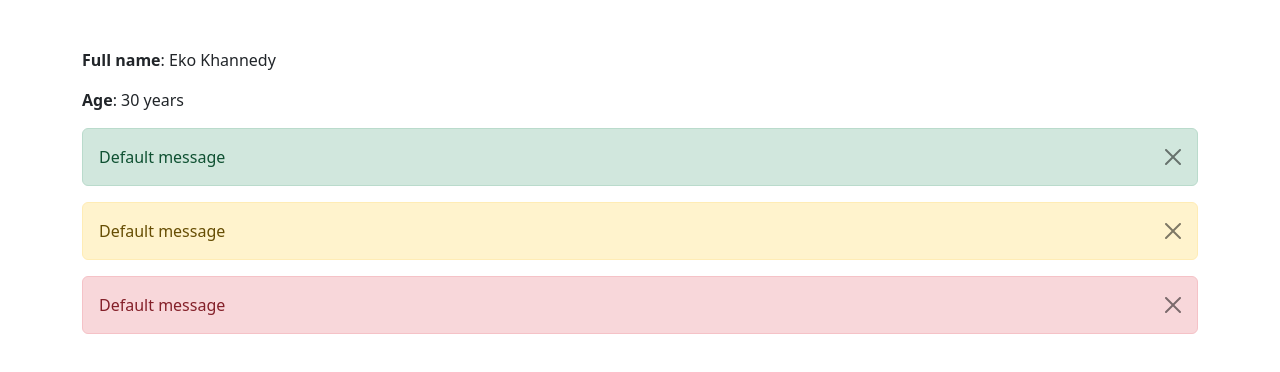
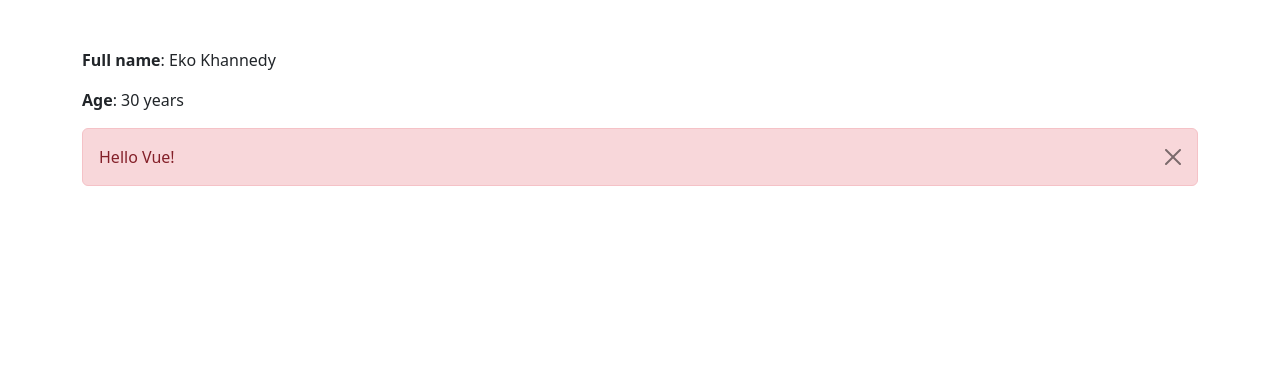
Before and after one commit to Ardhiityo/VueJS-3-Mastery-BWA, a Vue app in the folder bekerja dengan komponen/: page / in a window 1280 px wide. Shown: the top 372 px of the page. Built offline with nearby package versions, Linux system fonts and the light colour scheme.

Commit message:
Emisi Event dan Mendengarkan Event

```diff
--- a/bekerja dengan komponen/src/App.vue
+++ b/bekerja dengan komponen/src/App.vue
@@ -49,6 +49,8 @@ export default {
     <Person first-name="Eko" last-name="Khannedy" :age="30" />
 
     <!-- Bind sekaligus dengan object -->
-    <Alerts v-bind="alert" :items="items" />
+    <!-- <Alerts v-bind="alert" :items="items" /> -->
+
+    <Alert type="danger" :show="show" @alert-close="show = !show">Hello Vue!</Alert>
   </div>
 </template>
```
